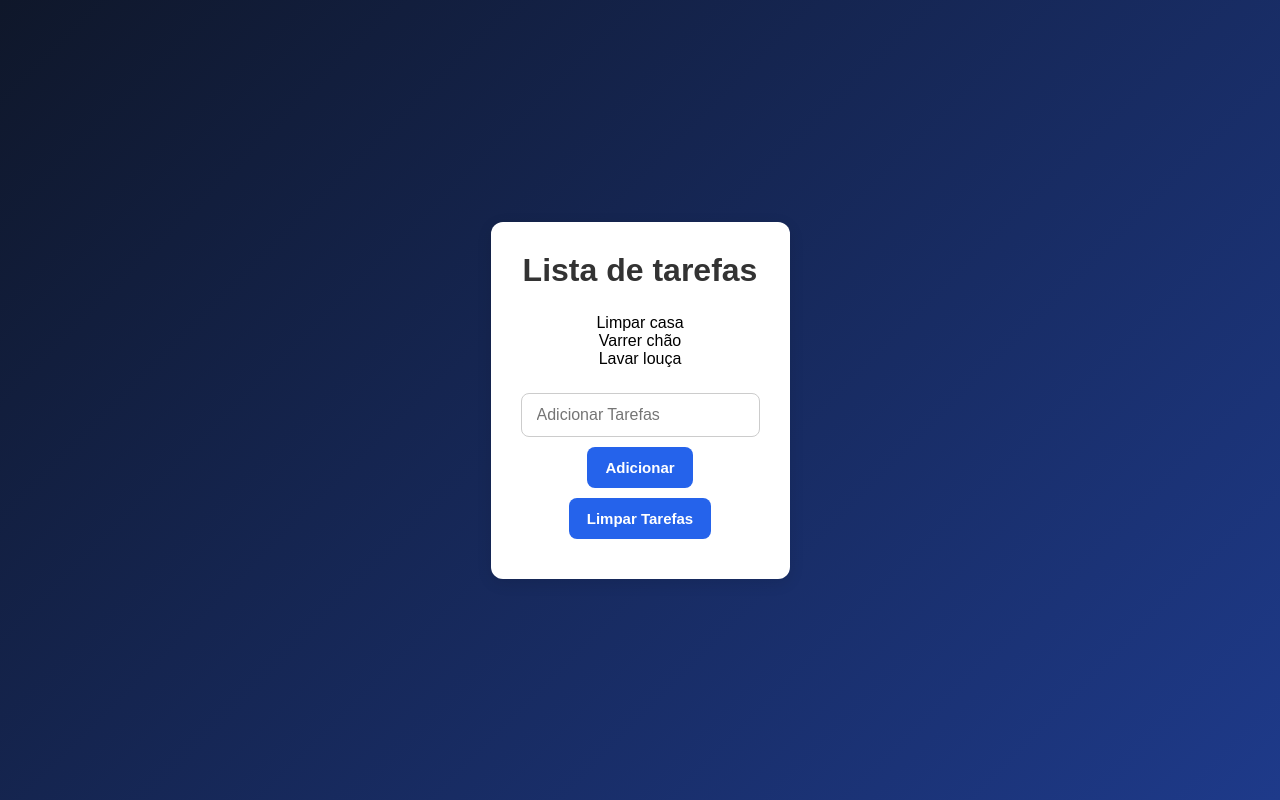
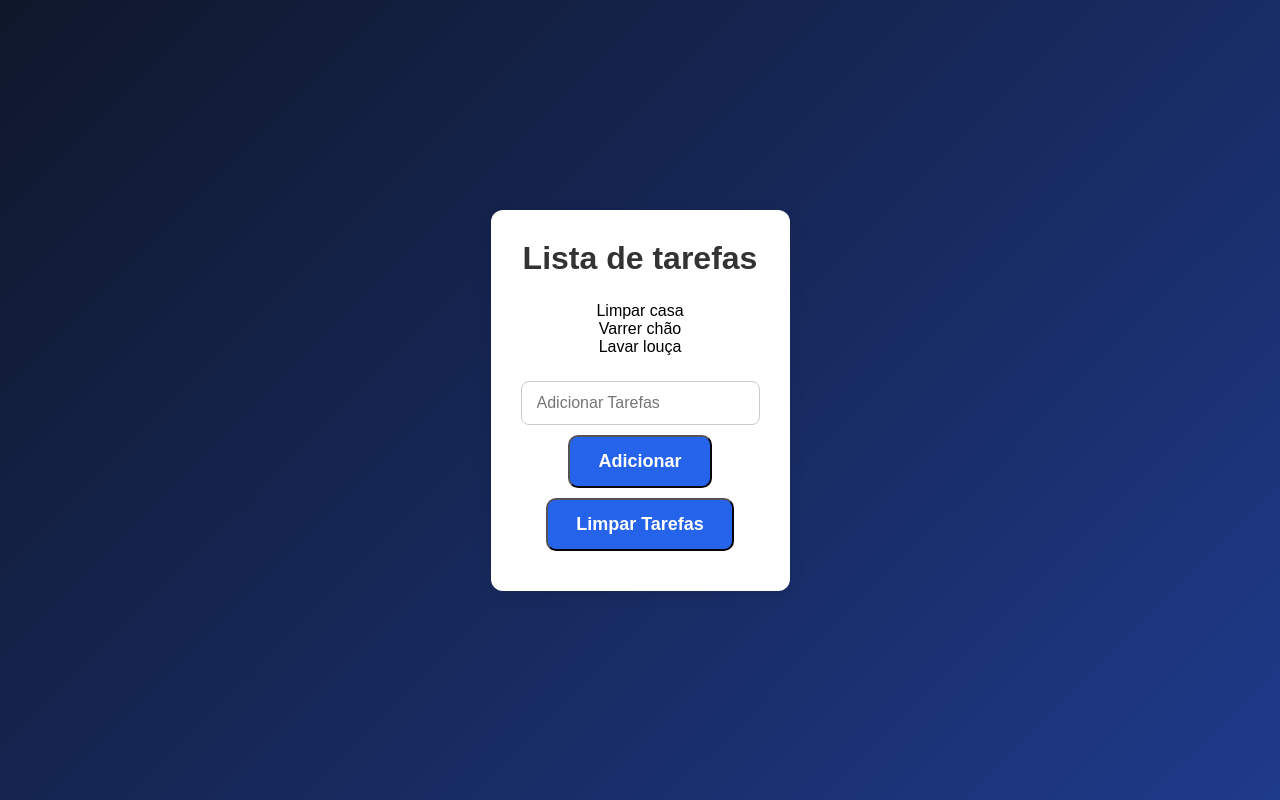
Before and after one commit to Rhuu4n/Aulas-FrontEnd, a React (Create React App) app: page /renderizacao in a window 1280 px wide. Built offline with nearby package versions, Linux system fonts and the light colour scheme.

Commit message:
feat: correção de bugs no css

```diff
--- a/src/components/renderizacao.jsx
+++ b/src/components/renderizacao.jsx
@@ -20,8 +20,8 @@ export default function Renderizacao(){
             <div className="controles">
                 <input className="input" type="text" placeholder="Adicionar Tarefas" onChange={(e)=>setAdicionar(e.target.value)}/>
             </div>
-            <button className="botao" onClick={Adicionar}>Adicionar</button>
-            <button className="botao" onClick={()=>setTarefas("")}>Limpar Tarefas</button>
+            <button className="btnTarefas" onClick={Adicionar}>Adicionar</button>
+            <button className="btnTarefas" onClick={()=>setTarefas("")}>Limpar Tarefas</button>
         </div>
     );
 };
--- a/src/css/renderizacao.css
+++ b/src/css/renderizacao.css
@@ -53,23 +53,22 @@ ul{
     box-shadow: 0 0 0 2px rgba(79, 70, 229, 0.15);
 }
 
-.botao {
+.btnTarefas {
     display: flex;
     margin-left: auto;
     margin-right: auto;
-    padding: 12px 18px;
-    border: none;
-    border-radius: 8px;
-
+    margin-bottom: 10px;
+    background-color: #2563eb;
     color: white;
-    font-size: 15px;
+    text-decoration: none;
+    padding: 14px 28px;
+    border-radius: 10px;
+    font-size: 18px;
     font-weight: bold;
-
-    cursor: pointer;
-    transition: 0.2s;
+    transition: 0.3s;
 }
 
-.botao:hover {
+.btnTarefas:hover {
     transform: translateY(-1px);
 }
 
```
